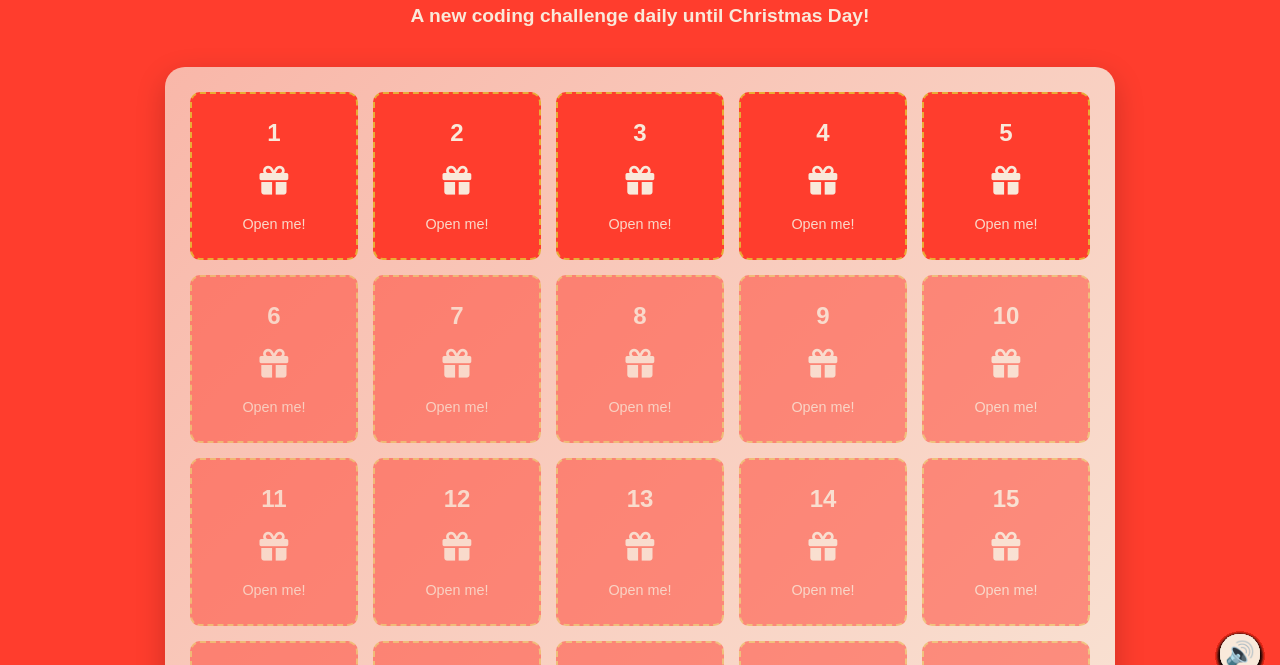
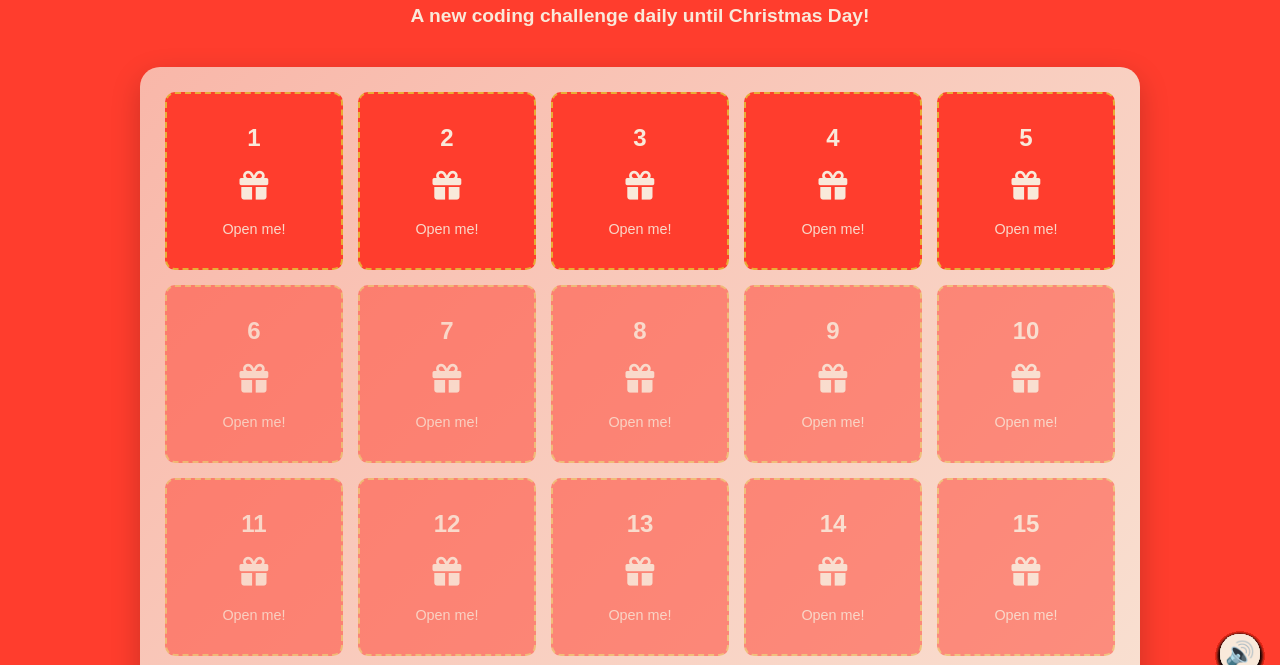
Before and after one commit to thomaswinchestar/JavaScriptmas-2024, a plain HTML site: page Day-2-ugly-advent-calendar/index.html in a window 1280 px wide. Shown: the part 106-771 px from the top of the page. Drawn offline with Linux system fonts and the light colour scheme.

Commit message:
day 2 challenge JavaScriptmas

```diff
--- a/Day-2-ugly-advent-calendar/index.css
+++ b/Day-2-ugly-advent-calendar/index.css
@@ -41,7 +41,7 @@ h4 {
     grid-template-columns: repeat(5, 1fr);
     gap: 15px;
     padding: 25px;
-    max-width: 900px;
+    max-width: 1200px;
     margin: 0 auto;
     background: linear-gradient(135deg, var(--christmas-pink), var(--christmas-cream));
     border-radius: 20px;
--- a/Day-2-ugly-advent-calendar/index.js
+++ b/Day-2-ugly-advent-calendar/index.js
@@ -31,7 +31,7 @@ const surprises = [
     "🌟 Star of Bethlehem"
 ];
 
-const openSound = new Audio('/media/celebrate.mp3');
+const openSound = new Audio('celebrate.mp3');
 openSound.volume = 0.5; // Set volume to 50%
 
 
```
Also changed, not shown: 2 other files.
